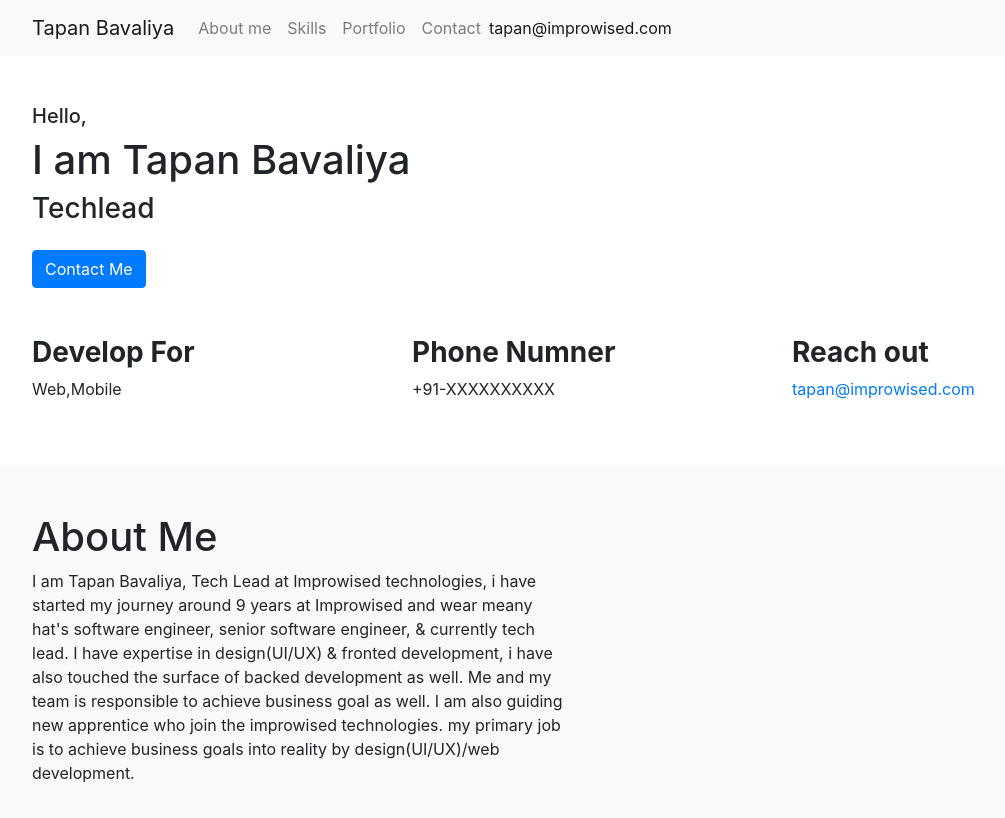
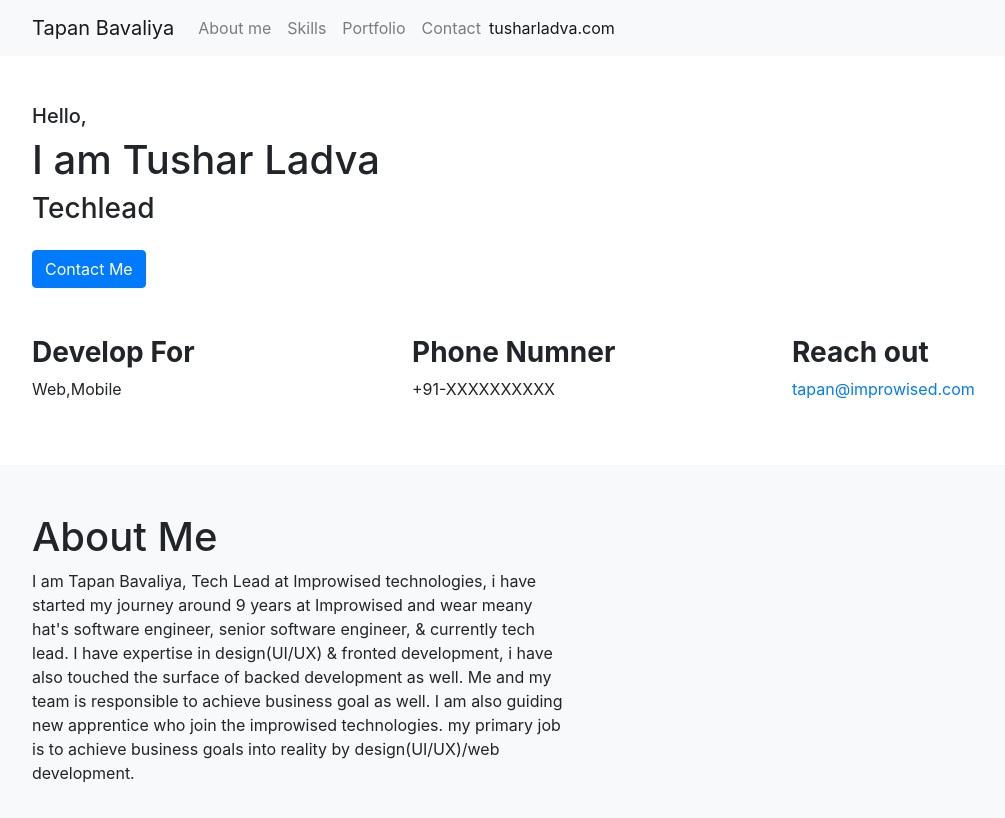
Before and after one commit to tusharladva07/portfoli, a plain HTML site: page index.html in a window 1280 px wide. Shown: the whole page, without its empty margins (53-1058 px from the left). Drawn offline with nearby package versions, Linux system fonts and the light colour scheme.

Commit message:
Update index.html

```diff
--- a/index.html
+++ b/index.html
@@ -33,7 +33,7 @@
             </li>
           </ul>
           <span class="navbar-text">
-            <a href="mailto:tapan@improwised.com">tapan@improwised.com</a>
+            <a href="mailto:tapan@improwised.com">tusharladva.com</a>
           </span>
         </div>
       </div>
@@ -43,7 +43,7 @@
       <div class="row">
         <div class="col">
           <h5>Hello,</h5>
-          <h1>I am Tapan Bavaliya</h1>
+          <h1>I am Tushar Ladva</h1>
           <h3>Techlead</h3>
           <button type="button" class="btn btn-primary mt-3">Contact Me</button>
         </div>
@@ -77,7 +77,7 @@
             </strong>
           </h3>
           <p>
-            <a href="mailto:tapan@improwised.com">tapan@improwised.com</a>
+            <a href="mailto:tladva991@rku.ac.in">tapan@improwised.com</a>
           </p>
         </div>
       </div>
```
